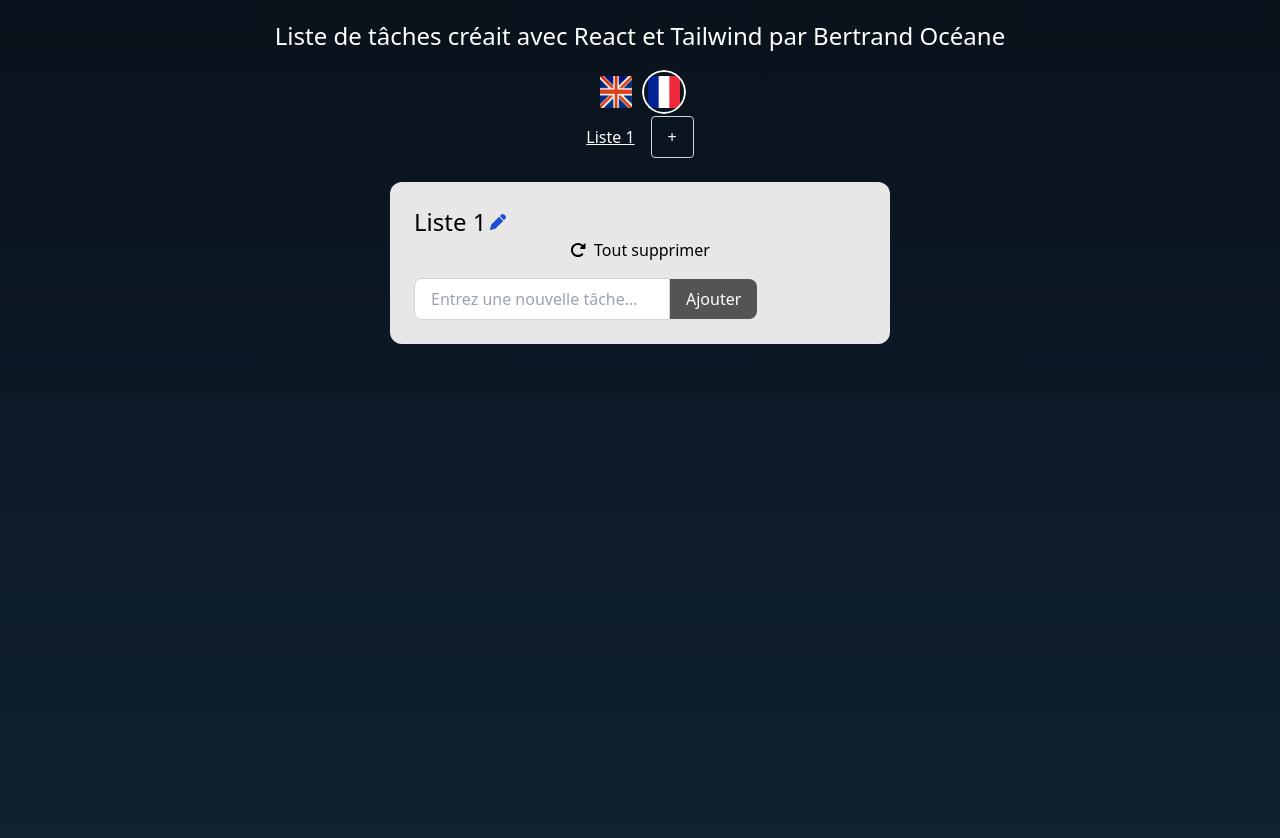
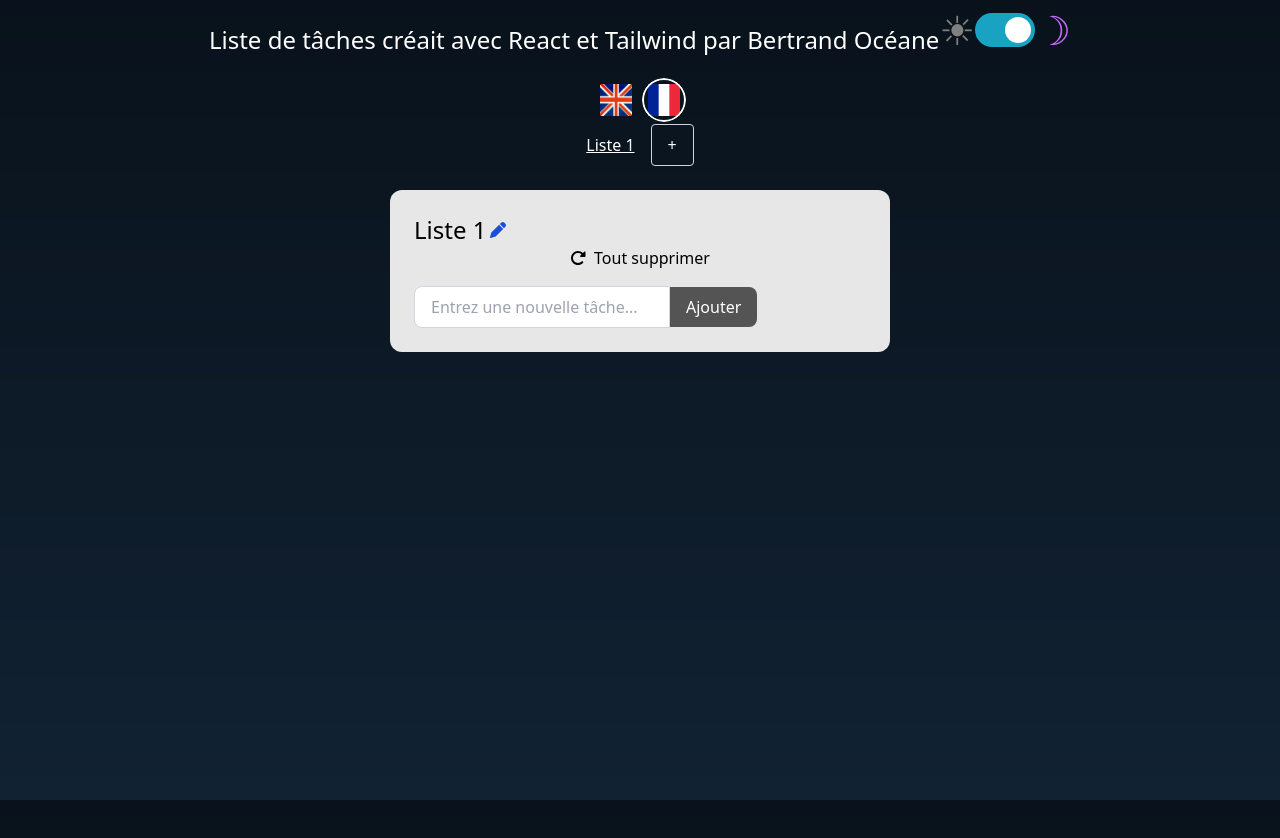
Before and after one commit to ocebert31/Projet_Personnel_P2_TO_DO_LIST_React, a React (Create React App) app: page / in a window 1280 px wide. Shown: the top 838 px of the page. Built offline with nearby package versions, Linux system fonts and the light colour scheme.

Commit message:
mode dark / light terminé

```diff
--- a/src/App.css
+++ b/src/App.css
@@ -14,7 +14,6 @@
 }
 
 .App-header {
-  background-color: #282c34;
   min-height: 100vh;
   display: flex;
   flex-direction: column;
@@ -38,5 +37,5 @@
 }
 
 .style {
-  margin-top: 20px;
+  padding-top: 20px;
 }
--- a/src/App.js
+++ b/src/App.js
@@ -2,15 +2,18 @@ import './App.css';
 import ListTabs from './components/ListTabs/ListTabs';
 import { useTranslation } from 'react-i18next';
 import ChangeLanguage from './components/changeLanguage/changeLanguage';
-
+import DarkMode from './components/DarkMode/DarkMode';
 
 function App() {
   const { t } = useTranslation();
 
   return (
   <div>
-    <header className="text-center style font-serif text-2xl text-white">{t('Title')}</header>
-    <div className="App bg-slate-400 mt-4">
+    <div className='flex justify-center items-center'>
+      <header className= 'text-center style font-serif text-2xl text-white'>{t('Title')}</header>
+      <DarkMode></DarkMode>
+    </div>
+    <div className="App mt-4">
       <ChangeLanguage></ChangeLanguage>
       <ListTabs></ListTabs>
     </div>
--- /dev/null
+++ b/src/components/DarkMode/DarkMode.css
@@ -0,0 +1,113 @@
+* {
+  box-sizing: border-box;
+  margin: 0px;
+  padding: 0px;
+}
+#root {
+  height: 100%;
+}
+
+html,
+body {
+  min-height: 100vh;
+  height: 100%;
+}
+
+span {
+  font-size: 40px;
+}
+
+.dark-mode {
+  color: #ffffff;
+  height: 100%;
+  transition: background-color 0.25s ease-in-out;
+}
+
+.light-mode {
+  background-color: #fff;
+  color: #333;
+  height: 100%;
+  transition: background-color 0.25s ease-in-out;
+}
+
+.container {
+  display: flex;
+  justify-content: center;
+  align-items: center;
+}
+
+.switch {
+  position: relative;
+  display: inline-block;
+  width: 60px;
+  height: 14px;
+}
+
+.switch input {
+  opacity: 0;
+  width: 0;
+  height: 0;
+}
+
+.switch {
+  position: relative;
+  display: inline-block;
+  width: 60px;
+  height: 34px;
+}
+
+.switch input {
+  opacity: 0;
+  width: 0;
+  height: 0;
+}
+
+.slider {
+  position: absolute;
+  cursor: pointer;
+  top: 0;
+  left: 0;
+  right: 0;
+  bottom: 0;
+  background-color: #ccc;
+  -webkit-transition: 0.4s;
+  transition: 0.4s;
+}
+
+.slider:before {
+  position: absolute;
+  content: "";
+  height: 26px;
+  width: 26px;
+  left: 4px;
+  bottom: 4px;
+  background-color: white;
+  -webkit-transition: 0.4s;
+  transition: 0.4s;
+}
+
+input:checked + .slider {
+  background-color: #19a2c1;
+}
+
+input:focus + .slider {
+  box-shadow: 0 0 1px #2196f3;
+}
+
+input:checked + .slider:before {
+  -webkit-transform: translateX(26px);
+  -ms-transform: translateX(26px);
+  transform: translateX(26px);
+}
+
+/* Rounded sliders */
+.slider.round {
+  border-radius: 34px;
+}
+
+.slider.round:before {
+  border-radius: 50%;
+}
+.switch-checkbox {
+  padding: 10px;
+}
--- /dev/null
+++ b/src/components/DarkMode/DarkMode.js
@@ -0,0 +1,25 @@
+import React, { useEffect, useState } from 'react';
+import './DarkMode.css';
+
+export default function DarkModeToggle() {
+  const [darkMode, setDarkMode] = useState(true);
+
+  useEffect(() => {
+    document.body.style.backgroundColor = darkMode ? '#123' : '#ffffff';
+  }, [darkMode]);
+
+  const toggleDarkMode = () => {
+    setDarkMode(!darkMode);
+  };
+
+  return (
+    <div className="dark-mode-toggle-container flex items-center justify-center">
+      <span style={{ color: darkMode ? 'grey' : 'yellow' }}>☀︎</span>
+      <label className="switch">
+        <input type="checkbox" checked={darkMode} onChange={toggleDarkMode} />
+        <span className="slider round"></span>
+      </label>
+      <span style={{ color: darkMode ? '#c96dfd' : 'grey' }}>☽</span>
+    </div>
+  );
+}
```
